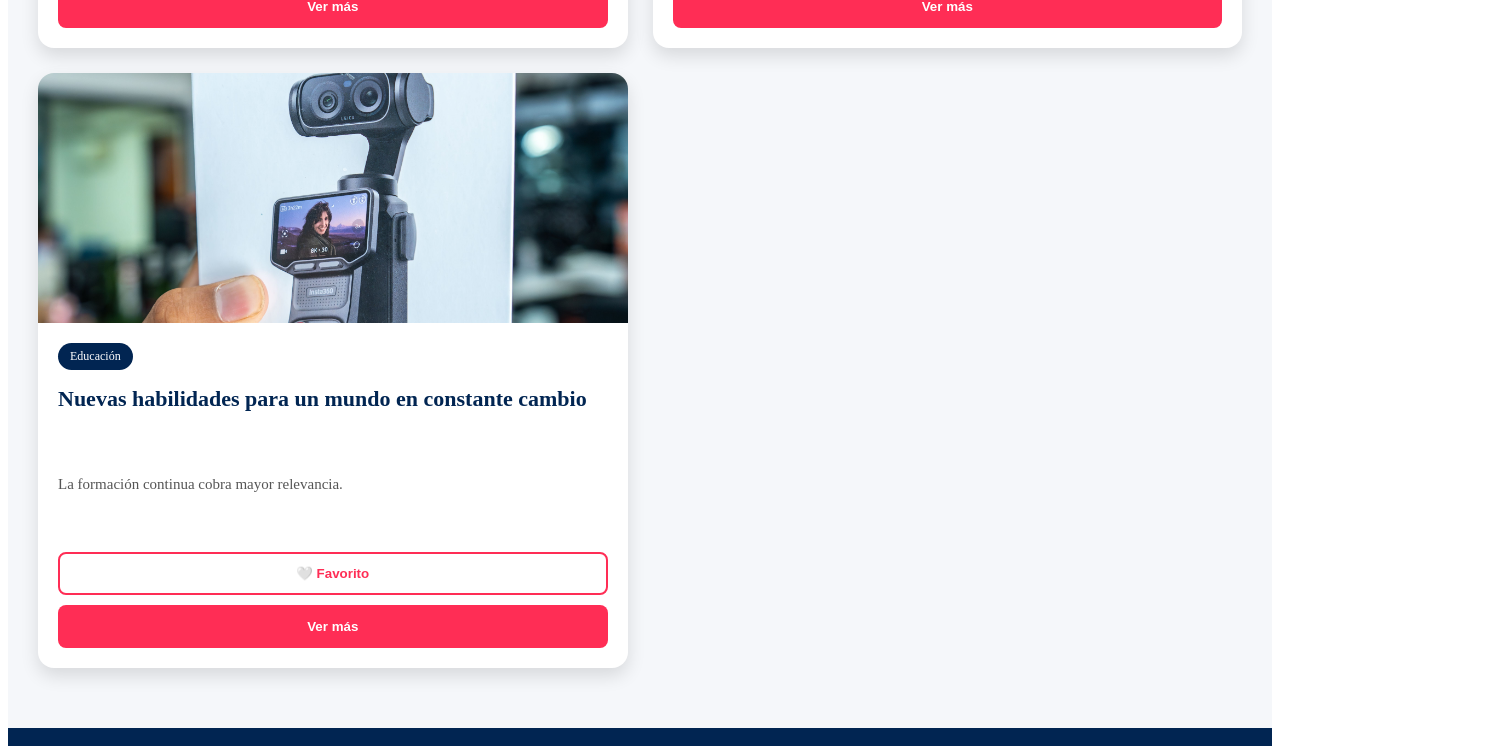
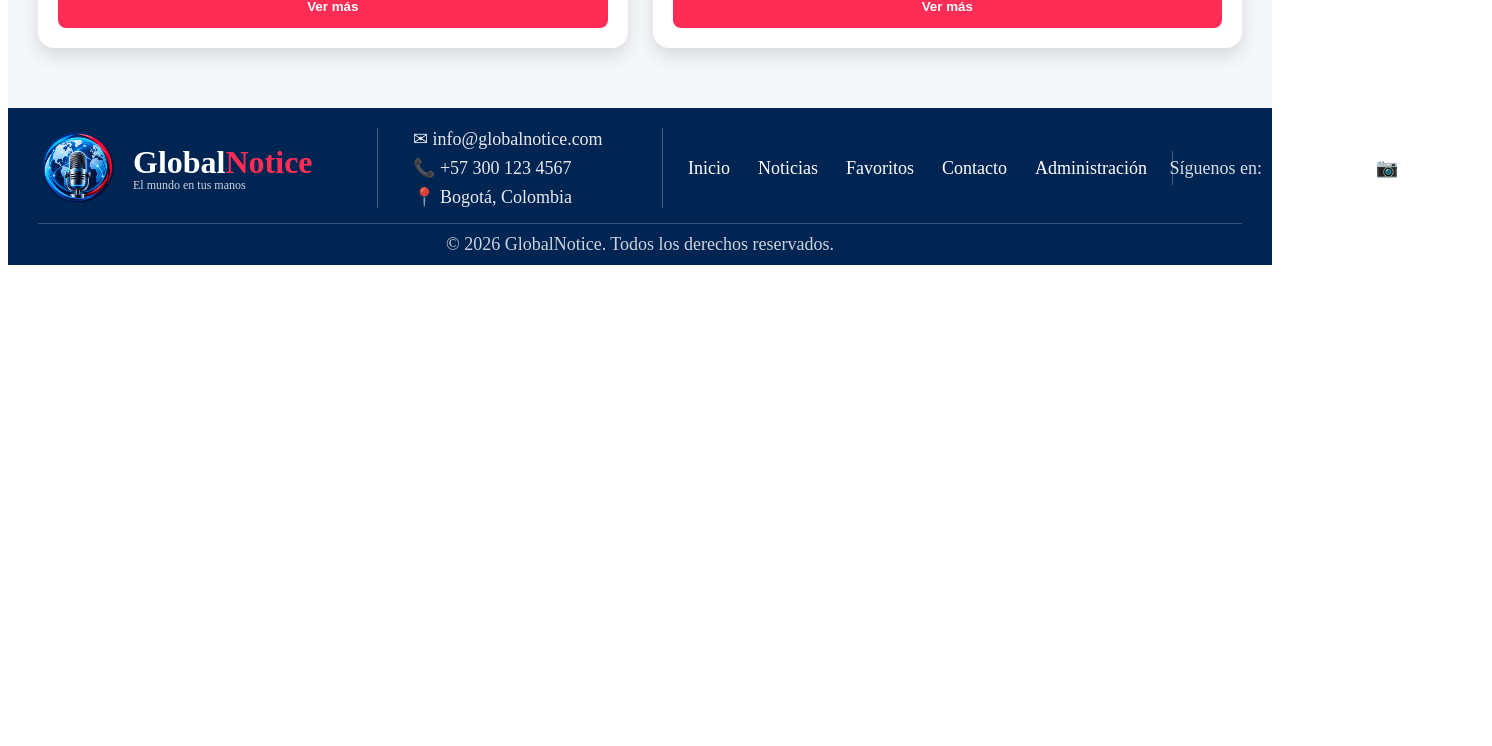
Before and after one commit to diegocastanoramirez/global-notice, an Angular app: page / in a window 1280 px wide. Shown: the part 2000-2746 px from the top of the page, 1492 px wide, since content can reach past the window. After the commit the page ends 2273 px from the top, so only its background shows below. Built offline with nearby package versions, Linux system fonts and the light colour scheme.

Commit message:
documentacion de home

```diff
--- a/public/data/noticias.json
+++ b/public/data/noticias.json
@@ -63,7 +63,7 @@
     "autor": "GlobalNotice",
     "fecha": "03/08/2025",
     "imagen": "/images/noticia6.jpg",
-    "destacado": true
+    "destacado": false
   },
   {
     "id": 7,
--- a/src/app/components/footer/footer.component.css
+++ b/src/app/components/footer/footer.component.css
@@ -96,7 +96,7 @@ footer {
 
     margin: 0;
 
-    font-size: 13px;
+    font-size: 18px;
 
     color: rgba(255,255,255,.9);
 }
@@ -116,7 +116,7 @@ footer {
 
     transition: .3s;
 
-    font-size: 14px;
+    font-size: 18px;
 }
 
 .footer-menu span:hover {
@@ -149,7 +149,7 @@ footer {
 
     align-items: center;
 
-    font-size: 14px;
+    font-size: 18px;
 
     cursor: pointer;
 
@@ -174,7 +174,7 @@ footer {
 
     margin-top: 10px;
 
-    font-size: 12px;
+    font-size: 18px;
 
     color: rgba(255,255,255,.8);
 }
@@ -198,7 +198,7 @@ footer {
 
     color: rgba(255,255,255,.85);
 
-    font-size: 14px;
+    font-size: 18px;
 
     white-space: nowrap;
 
--- a/src/app/components/home/home.component.html
+++ b/src/app/components/home/home.component.html
@@ -1,30 +1,38 @@
+<!-- Barra de navegación principal -->
 <app-navbar></app-navbar>
 
+<!-- Banner principal de bienvenida -->
 <section class="banner">
 
     <div class="overlay">
 
+        <!-- Contenedor del contenido principal -->
         <div class="contenido">
 
+            <!-- Etiqueta de bienvenida -->
             <span class="etiqueta">
                 BIENVENIDO A
             </span>
 
+            <!-- Título principal de la plataforma -->
             <h1>
                 Global<span>Notice</span>
             </h1>
 
-                <h2>
-                    Las noticias que conectan
-                    el mundo contigo
-                </h2>
+            <!-- Subtítulo descriptivo -->
+            <h2>
+                Las noticias que conectan
+                el mundo contigo
+            </h2>
 
+            <!-- Descripción introductoria -->
             <p>
                 Tecnología, educación, turismo y negocios en un solo lugar.
                 Mantente informado con las últimas noticias y descubre
                 nuevas oportunidades..
             </p>
 
+            <!-- Botón para explorar noticias -->
             <button>
                 Explorar Noticias
             </button>
@@ -35,8 +43,10 @@
 
 </section>
 
+<!-- Sección de noticias destacadas -->
 <section class="destacadas">
 
+    <!-- Título de la sección -->
     <div class="titulo-section">
 
         <h2>
@@ -45,7 +55,10 @@
 
     </div>
 
+    <!-- Contenedor de tarjetas de noticias -->
     <div class="contenedor">
+
+        <!-- Renderizado dinámico de noticias destacadas -->
         <app-noticia-card
             *ngFor="let noticia of noticias"
             [noticia]="noticia">
@@ -55,4 +68,5 @@
 
 </section>
 
+<!-- Pie de página de la aplicación -->
 <app-footer></app-footer>
--- a/src/app/components/navbar/navbar.component.css
+++ b/src/app/components/navbar/navbar.component.css
@@ -1,162 +1,230 @@
+/* Contenedor principal de la barra de navegación */
 .navbar {
 
+    /* Altura fija del navbar */
     height: 120px;
 
+    /* Color de fondo principal */
     background: #012552;
 
+    /* Distribución flexible de los elementos */
     display: flex;
 
+    /* Separación horizontal entre elementos */
     justify-content: space-between;
 
+    /* Centrado vertical de los elementos */
     align-items: center;
 
+    /* Espaciado interno lateral */
     padding: 0 50px;
 
+    /* Sombra inferior para dar profundidad */
     box-shadow: 0 4px 12px rgba(0,0,0,.2);
 }
 
+/* Contenedor del logo y texto asociado */
 .logo {
 
+    /* Distribución horizontal de elementos */
     display: flex;
 
+    /* Centrado vertical */
     align-items: center;
 
+    /* Separación entre imagen y texto */
     gap: 18px;
 
+    /* Ancho mínimo del bloque */
     min-width: 320px;
 }
 
+/* Imagen del logo */
 .logo img {
 
+    /* Ancho de la imagen */
     width: 130px;
 
+    /* Mantener proporción original */
     height: auto;
 
+    /* Ajuste adecuado de la imagen */
     object-fit: contain;
 }
 
+/* Contenedor de los textos del logo */
 .logo-texto {
 
+    /* Distribución vertical */
     display: flex;
 
+    /* Organización en columna */
     flex-direction: column;
 }
 
+/* Título principal del logo */
 .logo h2 {
 
+    /* Eliminación de márgenes por defecto */
     margin: 0;
 
+    /* Color del texto */
     color: white;
 
+    /* Tamaño de fuente */
     font-size: 34px;
 
+    /* Grosor de la fuente */
     font-weight: 700;
 
+    /* Altura de línea */
     line-height: 1;
 }
 
+/* Resaltado de parte del nombre del logo */
 .logo span {
 
+    /* Color de énfasis */
     color: #ff2d55;
 }
 
+/* Texto secundario del logo */
 .logo small {
 
+    /* Color semitransparente */
     color: rgba(255,255,255,.85);
 
+    /* Tamaño reducido */
     font-size: 15px;
 
+    /* Separación superior */
     margin-top: 4px;
 }
 
+/* Menú principal de navegación */
 .menu {
 
+    /* Distribución horizontal */
     display: flex;
 
+    /* Espacio entre opciones */
     gap: 40px;
 
+    /* Eliminación de viñetas */
     list-style: none;
 
+    /* Eliminación de margen */
     margin: 0;
 
+    /* Eliminación de relleno */
     padding: 0;
 }
 
+/* Elementos individuales del menú */
 .menu li {
 
+    /* Color del texto */
     color: white;
 
+    /* Indicador visual de clic */
     cursor: pointer;
 
+    /* Tamaño de fuente */
     font-size: 18px;
 
+    /* Peso de la fuente */
     font-weight: 600;
 
+    /* Suaviza cambios de estado */
     transition: .3s;
 }
 
+/* Efecto al pasar el cursor sobre una opción */
 .menu li:hover {
 
+    /* Cambio de color de resaltado */
     color: #ff2d55;
 }
 
+/* Campo de búsqueda */
 .buscador input {
 
+    /* Ancho del input */
     width: 320px;
 
+    /* Altura del input */
     height: 52px;
 
+    /* Bordes redondeados */
     border-radius: 30px;
 
+    /* Borde semitransparente */
     border: 1px solid rgba(255,255,255,.25);
 
+    /* Fondo translúcido */
     background: rgba(255,255,255,.18);
 
+    /* Color del texto */
     color: white;
 
+    /* Espaciado interno horizontal */
     padding: 0 22px;
 
+    /* Eliminación del borde de enfoque predeterminado */
     outline: none;
 
-    font-size: 15px;
+    /* Tamaño de fuente */
+    font-size: 16px;
 
+    /* Transición suave */
     transition: .3s;
 }
 
+/* Estilo del texto placeholder */
 .buscador input::placeholder {
 
+    /* Color del texto de ayuda */
     color: rgba(255,255,255,.85);
 }
 
+/* Estilo cuando el input recibe el foco */
 .buscador input:focus {
 
+    /* Cambio de color del borde */
     border-color: #ff2d55;
 
+    /* Fondo ligeramente más visible */
     background: rgba(255,255,255,.25);
 }
 
+/* Adaptación para pantallas medianas */
 @media screen and (max-width: 1200px) {
 
+    /* Reduce el tamaño del logo */
     .logo img {
 
         width: 100px;
     }
 
+    /* Reduce el tamaño del título */
     .logo h2 {
 
         font-size: 28px;
     }
 
+    /* Reduce la separación entre opciones */
     .menu {
 
         gap: 20px;
     }
 
+    /* Ajusta el tamaño del texto del menú */
     .menu li {
 
-        font-size: 15px;
+        font-size: 16px;
     }
 
+    /* Reduce el ancho del buscador */
     .buscador input {
 
         width: 220px;
```
Also changed, not shown: src/app/components/home/home.component.css (+85 -0 lines), src/app/components/home/home.component.ts (+20 -0 lines).
